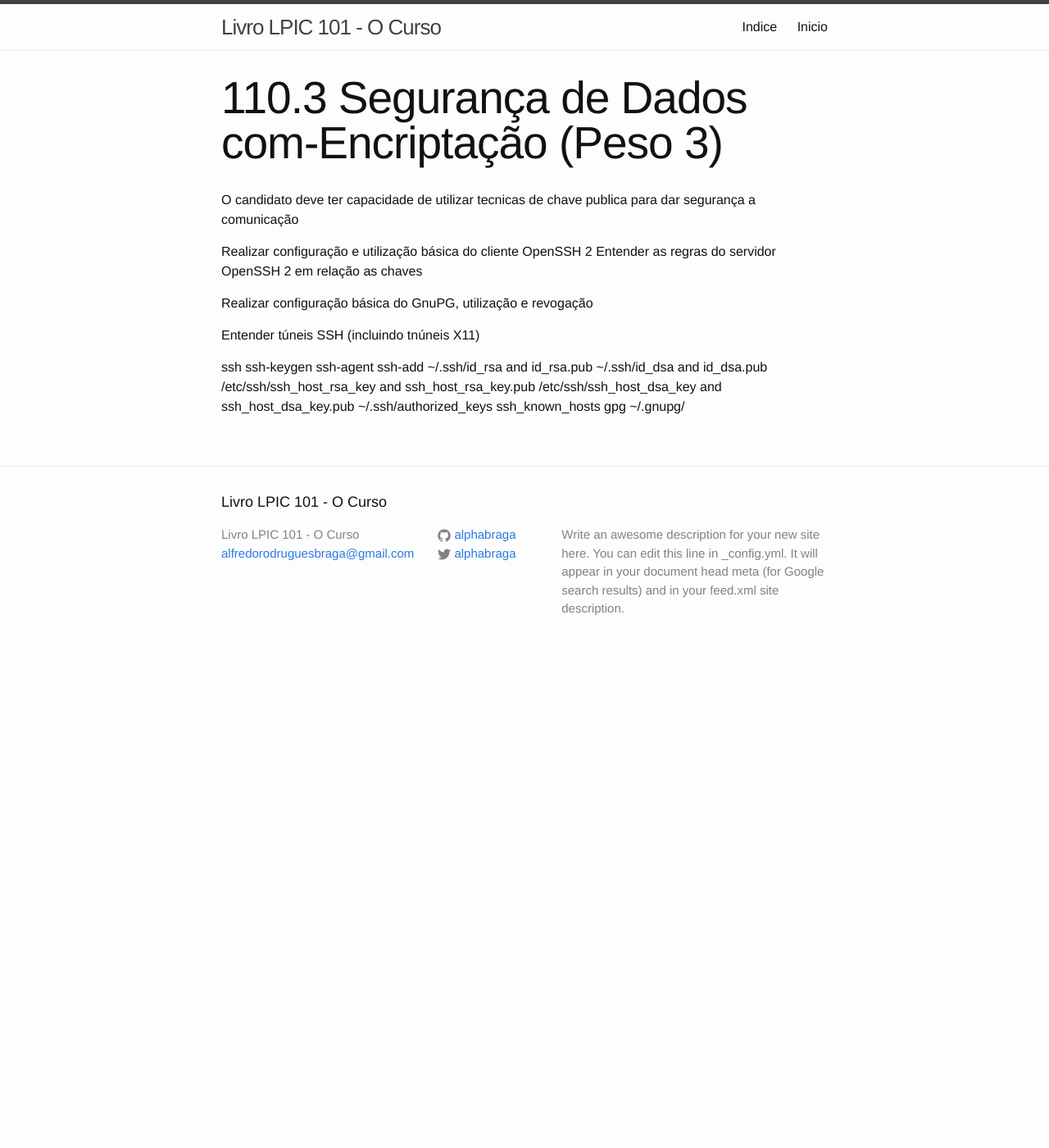
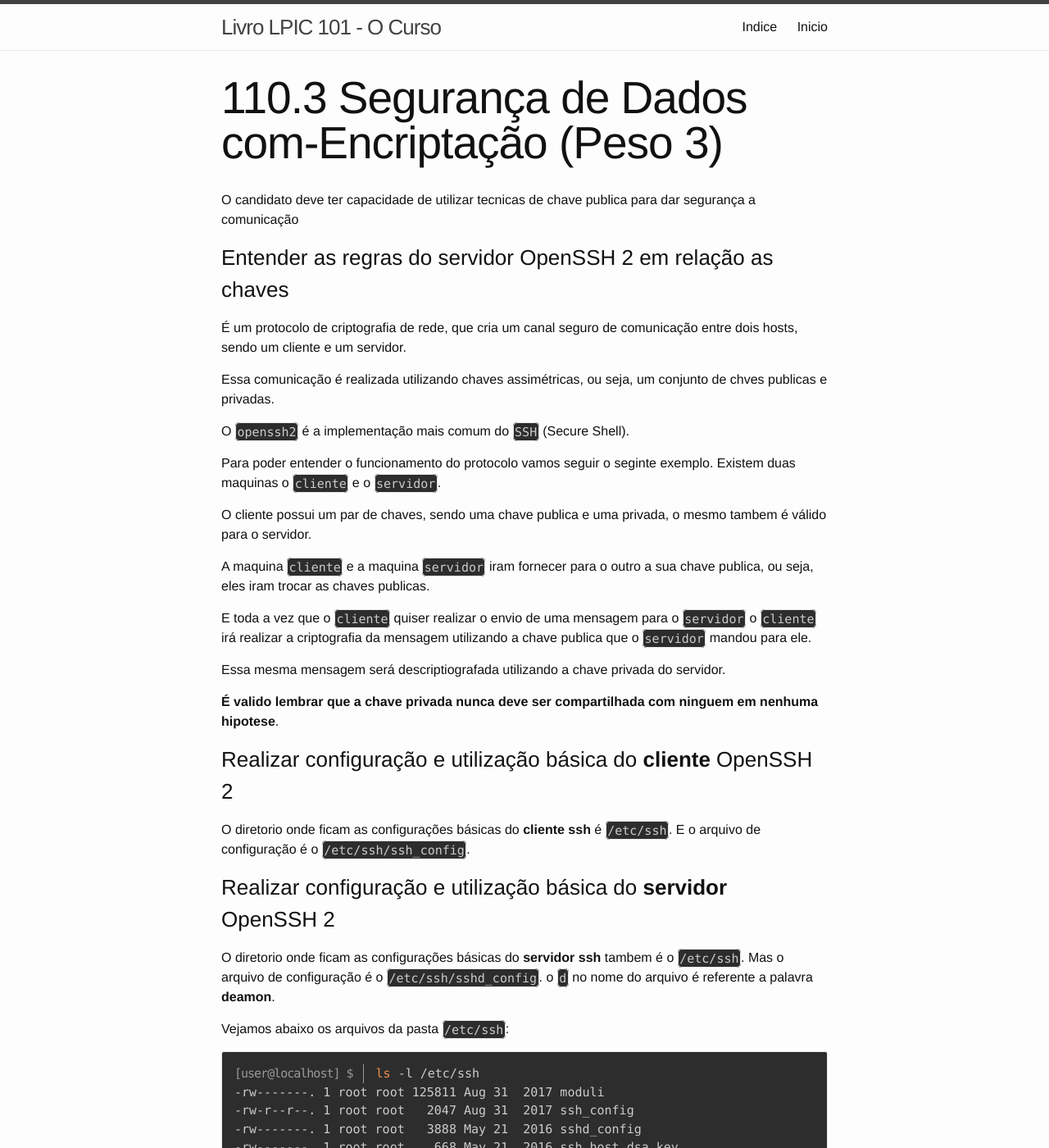
Before and after one commit to alphabraga/lpic1, a Jekyll site: the page built from topicos/110/110-3-seguranca-de-dados-com-encriptacao.md, in a window 1280 px wide and 1400 px high. Shown: the whole window at 82% size. Built offline with Jekyll 4.4.1, drawn with Linux system fonts in a browser that asks for light colours; some of the changed text lies outside the part shown.

Commit message:
novos conteudos

```diff
--- a/topicos/110/110-3-seguranca-de-dados-com-encriptacao.md
+++ b/topicos/110/110-3-seguranca-de-dados-com-encriptacao.md
@@ -6,23 +6,106 @@ permalink: /110/110-3-seguranca-de-dados-com-encriptacao
 
 O candidato deve ter capacidade de utilizar tecnicas de chave publica para dar segurança a comunicação
 
+### Entender as regras do servidor OpenSSH 2 em relação as chaves
 
-Realizar configuração e utilização básica do cliente OpenSSH 2
-Entender as regras do servidor OpenSSH 2 em relação as chaves
+É um protocolo de criptografia de rede, que cria um canal seguro de comunicação entre dois hosts, sendo um cliente e um servidor.
 
-Realizar configuração básica do GnuPG, utilização e revogação
+Essa comunicação é realizada utilizando chaves assimétricas, ou seja, um conjunto de chves publicas e privadas.
 
-Entender túneis SSH (incluindo tnúneis X11)
+O `openssh2` é a implementação mais comum do `SSH` (Secure Shell).
 
-ssh
-ssh-keygen
-ssh-agent
-ssh-add
-~/.ssh/id_rsa and id_rsa.pub
-~/.ssh/id_dsa and id_dsa.pub
-/etc/ssh/ssh_host_rsa_key and ssh_host_rsa_key.pub
-/etc/ssh/ssh_host_dsa_key and ssh_host_dsa_key.pub
-~/.ssh/authorized_keys
-ssh_known_hosts
-gpg
-~/.gnupg/
+Para poder entender o funcionamento do protocolo vamos seguir o seginte exemplo. Existem duas maquinas o `cliente` e o `servidor`.
+
+O cliente possui um par de chaves, sendo uma chave publica e uma privada, o mesmo tambem é válido para o servidor.
+
+A maquina  `cliente` e a maquina `servidor` iram fornecer para o outro a sua chave publica, ou seja, eles iram trocar as chaves publicas.
+
+E toda a vez que o `cliente` quiser realizar o envio de uma mensagem para o `servidor` o `cliente` irá realizar a criptografia da mensagem utilizando a chave publica que o `servidor` mandou para ele.
+
+Essa mesma mensagem será descriptiografada utilizando a chave privada do servidor.
+
+**É valido lembrar que a chave privada nunca deve ser compartilhada com ninguem em nenhuma hipotese**.
+
+
+### Realizar configuração e utilização básica do **cliente** OpenSSH 2
+
+O diretorio onde ficam as configurações básicas do **cliente ssh** é `/etc/ssh`. E o arquivo de configuração é o `/etc/ssh/ssh_config`.
+
+
+### Realizar configuração e utilização básica do **servidor** OpenSSH 2
+
+O diretorio onde ficam as configurações básicas do **servidor ssh** tambem é o `/etc/ssh`. Mas o arquivo de configuração é o `/etc/ssh/sshd_config`. o `d` no nome do arquivo é referente a palavra **deamon**.
+
+Vejamos abaixo os arquivos da pasta `/etc/ssh`:
+
+<pre class="command-line language-bash">
+<code>ls -l /etc/ssh</code>
+-rw-------. 1 root root 125811 Aug 31  2017 moduli
+-rw-r--r--. 1 root root   2047 Aug 31  2017 ssh_config
+-rw-------. 1 root root   3888 May 21  2016 sshd_config
+-rw-------. 1 root root    668 May 21  2016 ssh_host_dsa_key
+-rw-r--r--. 1 root root    590 May 21  2016 ssh_host_dsa_key.pub
+-rw-------. 1 root root    963 May 21  2016 ssh_host_key
+-rw-r--r--. 1 root root    627 May 21  2016 ssh_host_key.pub
+-rw-------. 1 root root   1675 May 21  2016 ssh_host_rsa_key
+-rw-r--r--. 1 root root    382 May 21  2016 ssh_host_rsa_key.pub
+</pre>
+
+Nesse diretorio podemos verificar que exitem arquivos com `key` e `key.pub` no final. Esses arquivos são as chaves privadas e publicas respectivamente. No momento da instalação do servidor ele já cria chaves utilizando o algoritimo `dsa` e `rsa`.
+
+É importante verificar as permissões dos arquivos. Veja que as chaves privadas apenas podem ser lidas e escritas pelo dono, no caso o root. Já as cheves publicas podem ser **lidas** por outros usuários.
+
+
+### Realizar configuração básica do GnuPG, utilização e revogação
+
+### Entender túneis SSH (incluindo tnúneis X11)
+
+### ssh
+
+Para realizar a conexão a um servidor utilizando o protocolo `ssh` usamos o comando ssh. É preciso ter em mãos as seguintes informações: nome do usuário remoto, senha desse usuário e por fim o endereço do servidor que desejamos acessar (pode ser endereço, ip ou ate mesmo um hostname). Veja o comando abaixo:
+
+
+<pre class="command-line language-bash">
+	<code>ssh usuario-remoto@nome-da-maquina</code>
+	Digite a senha:
+</pre>
+
+Existe também a sintaxe:
+
+<pre class="command-line language-bash">
+	<code>ssh -l usuario-remoto nome-da-maquina</code>
+	Digite a senha:
+</pre>
+
+Podemos ainda omitir o nome do usuário, dessa forma:
+
+<pre class="command-line language-bash" data-user="damian">
+	<code>ssh nome-da-maquina</code>
+	Digite a senha:
+</pre>
+
+Omitindo o nome do usuário, o ssh admite que você está tendando fazer login com um usuário de mesmo nome que o atual. Ou seja `damian`.
+
+### ssh-keygen
+
+### ssh-agent
+
+### ssh-add
+
+###  ~/.ssh/id_rsa and id_rsa.pub
+
+###  ~/.ssh/id_dsa and id_dsa.pub
+
+###  /etc/ssh/ssh_host_rsa_key and ssh_host_rsa_key.pub
+
+###  /etc/ssh/ssh_host_dsa_key and ssh_host_dsa_key.pub
+
+### ~/.ssh/authorized_keys
+
+
+### ssh_known_hosts
+
+### gpg
+
+
+### ~/.gnupg/
```
Also changed, not shown: topicos/110/110-2-configure-a-seguranca-do-host.md (+9 -0 lines).
